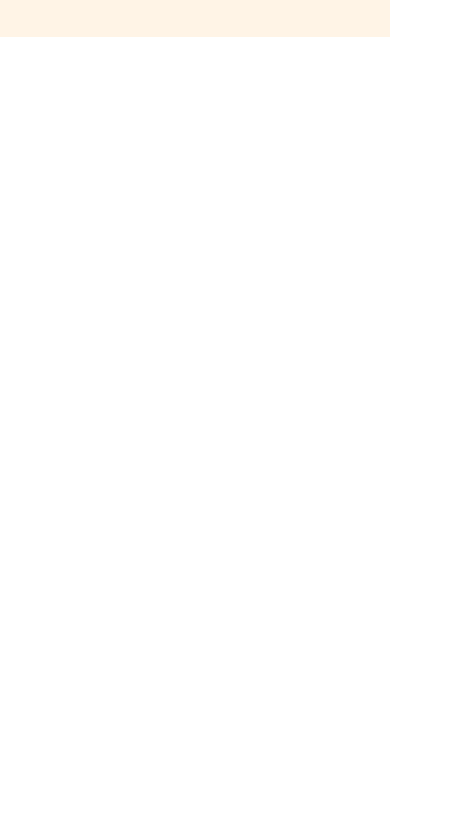
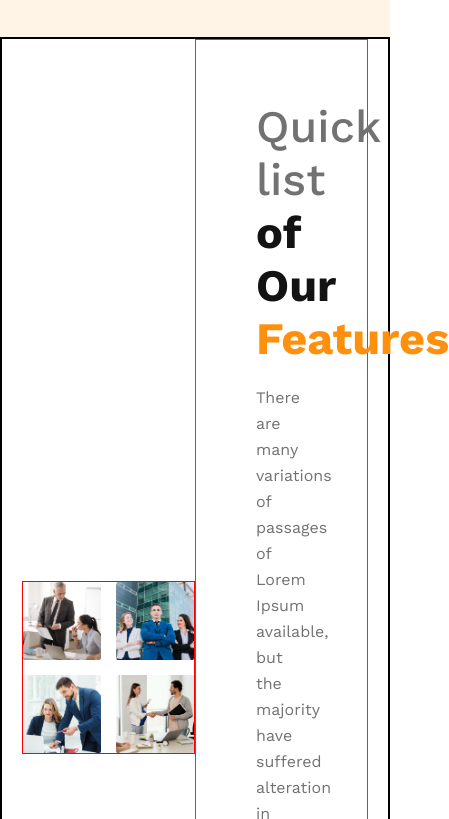
Before and after one commit to ShahedAhmedUtsho/g3-architect, a plain HTML site: page index.html in a window 390 px wide. Shown: the part 605-1424 px from the top of the page, 449 px wide, since content can reach past the window. Before the commit the page ends 844 px from the top, so only its background shows below. Drawn offline with nearby package versions, Linux system fonts and the light colour scheme.

Commit message:
feture-section-unresponsive

```diff
--- a/index.html
+++ b/index.html
@@ -45,5 +45,28 @@
         <img src="./images/banner.png" alt="banner">
     </div>
 </div>
+<div class="Features-container max">
+    <div class="Features-grid">
+        <img src="./images/team1.png" alt="">
+        <img src="./images/team2.png" alt="">
+        <img src="./images/team3.png" alt="">
+        <img src="./images/team4.png" alt="">
+    </div>
+<div class="features-info">
+    <h2>Quick list <span class="span-1">of Our</span> <span class="span-2"><br>Features</span></h2>
+    <p>There are many variations of passages of Lorem Ipsum available, but the majority have suffered alteration in some form, by injected humour, or randomised words which don't look even</p>
+    <button class="btn-pry">Explore More</button>
+
+</div>
+
+
+
+
+
+
+
+</div>
+
+
 </body>
 </html>
--- a/style.css
+++ b/style.css
@@ -122,12 +122,56 @@ width: 868px;
 
 
 
+.Features-container{
+    border: 2px solid black;
+    min-height: 700px;
+    margin-bottom: 80px;
+    display: flex;
+    align-items: center;
+    padding: 0 20px;
+}
 
+.Features-grid{
+    width: 50%;
+    height: 100%;
+    display: grid;
+    grid-template-columns: repeat(2,1fr);
+    gap: 15px;
+    border: 1px solid red;
 
+}
+.Features-grid img{
+    width: 100%;
+}
 
+.features-info{
+    border: 1px solid rgb(5, 157, 53);
 
-
-
+    width: 50%;
+    padding: 60px;
+}
+.features-info h2{
+    color:  #727272;
+font-size: 45px;
+font-weight: 500;
+}
+.features-info h2 .span-1{
+    color:  #131313;
+font-weight: 700;
+}
+.features-info h2 .span-2 {
+    color:  #FF900E;
+font-weight: 700;
+}
+.features-info p{
+    color:  #727272;
+font-size: 16px;
+font-weight: 400;
+line-height: 26px;
+}
+.features-info *{
+    margin-bottom: 20px;
+}
 
 
 
```
